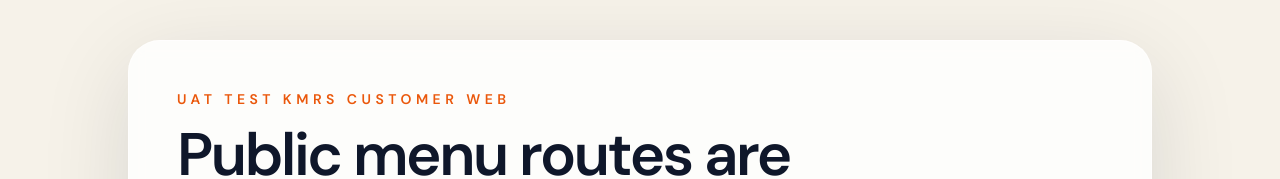
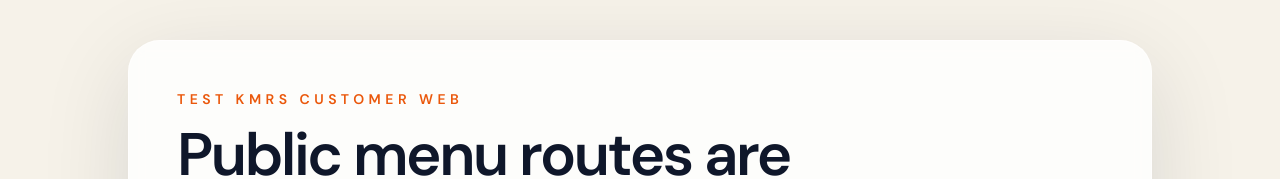
Before and after one commit to socheatathai/kmrs-app, a Next.js app in the folder apps/customer-web/: page / in a window 1280 px wide. Shown: the top 179 px of the page. Built offline with nearby package versions, Linux system fonts and the light colour scheme.

Commit message:
test: verify uat deployment

```diff
--- a/apps/customer-web/app/page.tsx
+++ b/apps/customer-web/app/page.tsx
@@ -6,7 +6,7 @@ export default function Home() {
       <section className="mx-auto flex w-full max-w-5xl flex-col gap-8 rounded-[2rem] border border-white/60 bg-white/80 p-8 shadow-[0_24px_90px_rgba(15,23,42,0.12)] backdrop-blur md:p-12">
         <div className="space-y-4">
           <p className="text-sm font-semibold uppercase tracking-[0.32em] text-coral">
-            uat test KMRS customer web
+            test KMRS customer web
           </p>
           <h1 className="max-w-3xl text-4xl font-semibold tracking-[-0.04em] text-ink md:text-6xl">
             Public menu routes are ready for real shop slugs.
```
